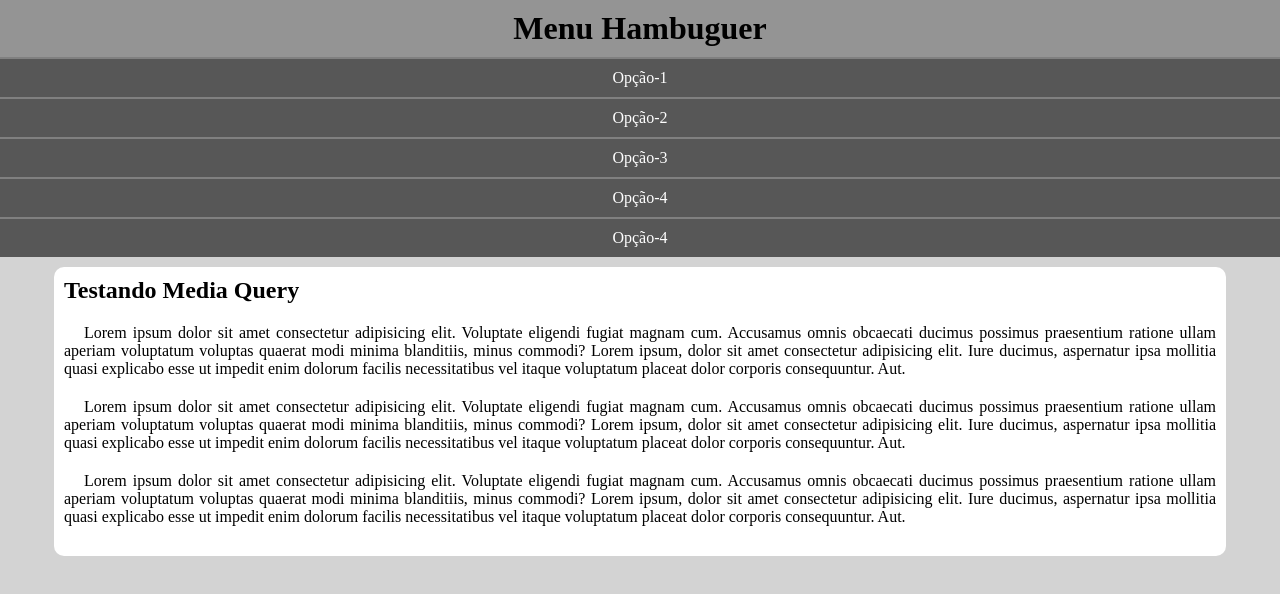
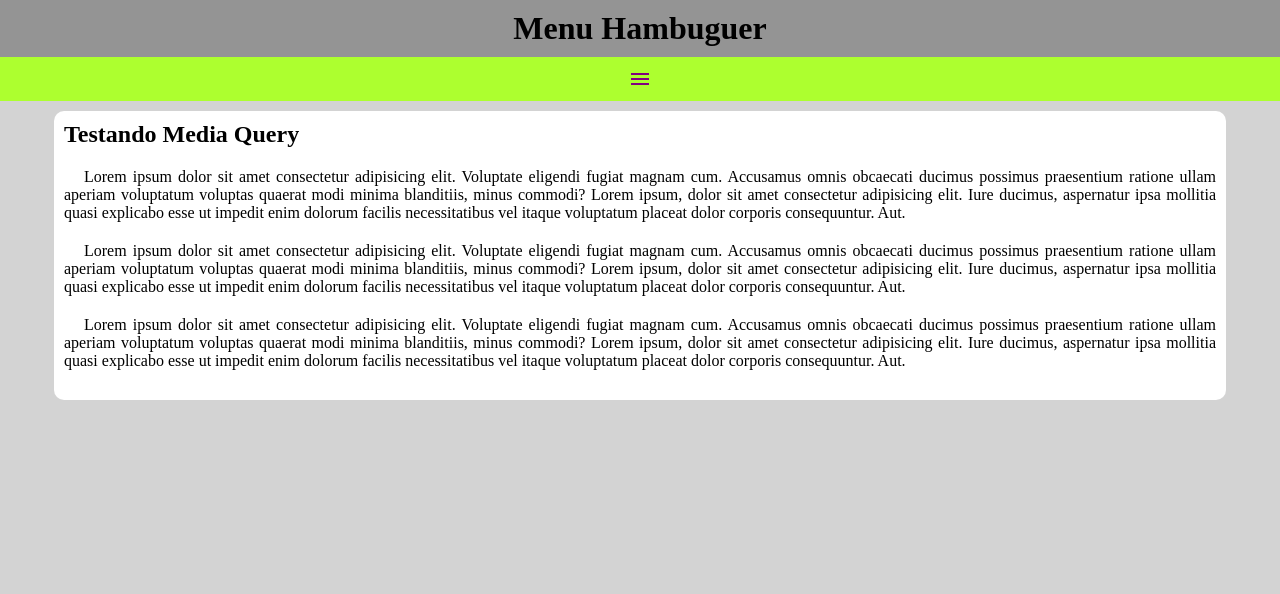
Before and after one commit to lucianobithencourt/menu-responsivo-hambuguer, a plain HTML site: page index.html in a window 1280 px wide. Drawn offline with nearby package versions, Linux system fonts and the light colour scheme.

Commit message:
atualizations

```diff
--- a/assets/css/style-menu-responsivel.css
+++ b/assets/css/style-menu-responsivel.css
@@ -21,7 +21,7 @@ h1 {
 }
 
 nav {
-    display: block;
+    display: none;
 }
 
 nav > ul {
@@ -39,7 +39,9 @@ nav > ul > li > a {
 }
 
 nav > ul > li > a:hover {
-    background-color:gray;
+    background-color:rgb(88, 252, 70);
+    font-weight: bold;
+    color: purple;
 }
 
 main {
@@ -63,3 +65,17 @@ article > p {
 }
 
 /* CSS ICON  */
+
+#menu-burguer {
+    display: block;
+    background-color:greenyellow;
+    color: purple;
+    text-align: center;
+    padding: 10px;
+}
+
+#menu-burguer:hover {
+    cursor: pointer;
+
+
+}
--- a/index.html
+++ b/index.html
@@ -20,9 +20,11 @@
 
     <header>
         <h1>Menu Hambuguer</h1>
+        <span id="menu-burguer" onclick="navItens()"  class="material-symbols-outlined">
+            menu
+            </span>
 
-
-            <nav>
+        <nav id="itens_nav">
             <ul>
                 <li> <a href="#">Opção-1</a> </li>
                 <li> <a href="#">Opção-2 </a></li>
@@ -52,7 +54,15 @@
     </main>
 
     <!-- JSCRIPT -->
-
+    <script>
+        function navItens() {
+            if (itens_nav.style.display=='block') {
+                itens_nav.style.display='none';
+            } else {
+                itens_nav.style.display='block';
+            }
+        }
+    </script>
 
 
 
```
Lines whose indentation alone changed are shown as unchanged.
